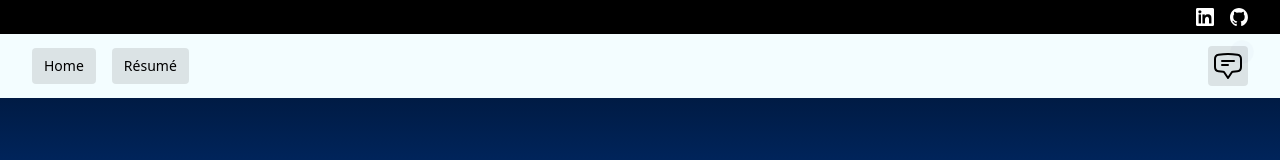
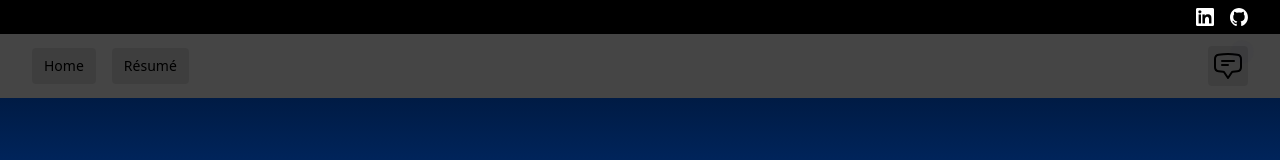
Before and after one commit to dbrooks24/Vercel-Portfolio, a Next.js app: page / in a window 1280 px wide. Shown: the top 160 px of the page. Built offline with nearby package versions, Linux system fonts and the light colour scheme.

Commit message:
uodated nav bar

```diff
--- a/src/layout/NavBar.tsx
+++ b/src/layout/NavBar.tsx
@@ -35,7 +35,7 @@ export default function Header() {
       <Disclosure
         as="nav"
         aria-label="navigation bar"
-        className="sticky w-full top-0 bg-[#F1FDFF] bg-opacity-80"
+        className="sticky w-full top-0 bg-[#2d2d2de1] bg-opacity-80"
       >
         {({ open }) => {
           return (
```
